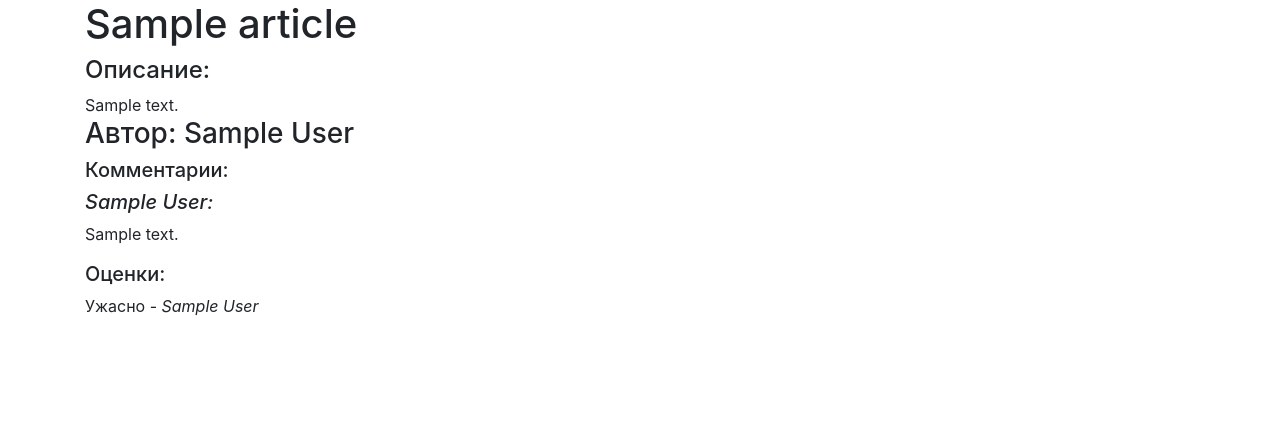
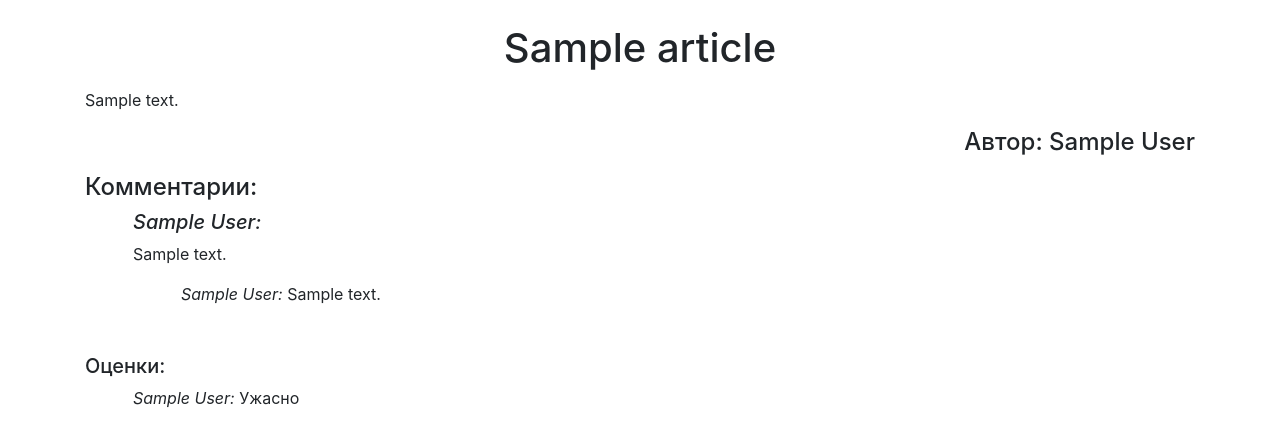
Before and after one commit to belek-king-bar/python-group_2-homework_42-Belek_Tulibaev, a Django app: page /articles/1 in a window 1280 px wide. Shown: the part 56-503 px from the top of the page. Run offline with Django 3.2, Linux system fonts and the light colour scheme; tables that the repository leaves empty hold one stand-in row (values such as "Sample post"); some libraries are stand-ins or nearby versions.

Commit message:
edit templates and models.py

```diff
--- a/blog/webapp/models.py
+++ b/blog/webapp/models.py
@@ -27,11 +27,12 @@ class User(models.Model):
 
 class Comment(models.Model):
     user = models.ForeignKey(User, on_delete=models.PROTECT, related_name='comment')
-    article = models.ForeignKey(Article, on_delete=models.PROTECT, related_name='comment')
+    article = models.ForeignKey(Article, on_delete=models.PROTECT, null=True, blank=True, related_name='comment')
     text = models.TextField(max_length=2000, verbose_name='Комментарий')
+    comment_to_comment = models.ForeignKey('Comment', on_delete=models.PROTECT, null=True, blank=True, related_name='comment')
 
     def __str__(self):
-        return "%s (%s) - %s" % (self.article.title, self.text, self.user.name)
+        return "%s - %s" % (self.text, self.user.name)
 
 class Rating(models.Model):
     RATING_TERRIBLY = 'Ужасно'
--- a/blog/webapp/templates/article_detail.html
+++ b/blog/webapp/templates/article_detail.html
@@ -9,16 +9,26 @@
         </li>
 {% endblock %}
 {% block content %}
-        <h1>{{ article.title }}</h1>
-        <h4>Описание:</h4>
-        <span>{{ article.text }}</span>
-        <h3>Автор: {{ article.author.name }}</h3>
-        <h5>Комментарии:</h5>
+    <div>
+        <h1 class="text-center mt-4 mb-3">{{ article.title }}</h1>
+            <p class="mb-3">{{ article.text }}</p>
+        <h4 class="text-right mb-3">Автор: {{ article.author.name }}</h4>
+    </div>
+    <div class="mb-5">
+        <h4>Комментарии:</h4>
             {% for comment in article.comment.all %}
-                <h5><i>{{ comment.user.name }}: </i></h5> <p>{{ comment.text }}</p>
+                <div class="ml-5">
+                <h5><i>{{ comment.user.name }}:</i></h5><p>{{ comment.text }}</p>
+                {% for comment in comment.comment.all %}
+                    <p class="ml-5"><i>{{ comment.user.name }}: </i>{{ comment.text }}</p>
+                {% endfor %}
+                </div>
             {% endfor %}
+    </div>
+    <div>
         <h5>Оценки:</h5>
             {% for rating in article.rating.all %}
-                <p>{{ rating.rating }} - <i>{{ rating.user.name }}</i></p>
+                <p class="ml-5"><i>{{ rating.user.name }}:</i> {{ rating.rating }}</p>
             {% endfor %}
+    </div>
 {% endblock %}
--- a/blog/webapp/templates/article_list.html
+++ b/blog/webapp/templates/article_list.html
@@ -10,7 +10,9 @@
 {% endblock %}
 {% block content %}
     {% for article in article_list %}
+      <div class="mb-4">
         <h4><a href="{% url 'article_detail' article.pk %}">{{ article.title }}</a></h4>
-        <h6>{{ article.author.name }}</h6>
+        <h6>Автор: {{ article.author.name }}</h6>
+      </div>
     {% endfor %}
 {% endblock %}
--- a/blog/webapp/templates/user_list.html
+++ b/blog/webapp/templates/user_list.html
@@ -10,6 +10,6 @@
 {% endblock %}
 {% block content %}
     {% for user in user_list %}
-        <h4><a href="{% url 'user_detail' user.pk %}">{{ user.name }}</a></h4>
+        <h4 class="mb-4"><a href="{% url 'user_detail' user.pk %}">{{ user.name }}</a></h4>
     {% endfor %}
 {% endblock %}
```
Also changed, not shown: blog/webapp/templates/user_detail.html (+7 -5 lines).
